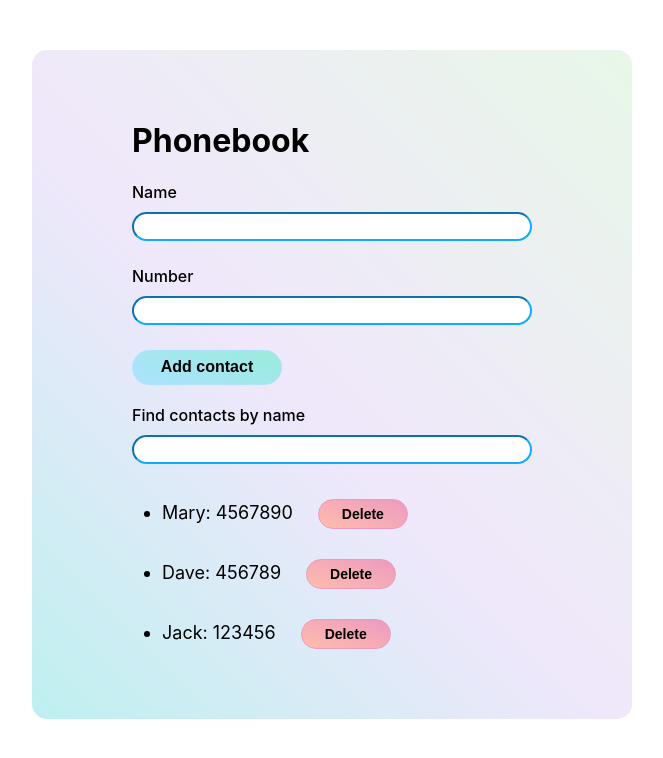
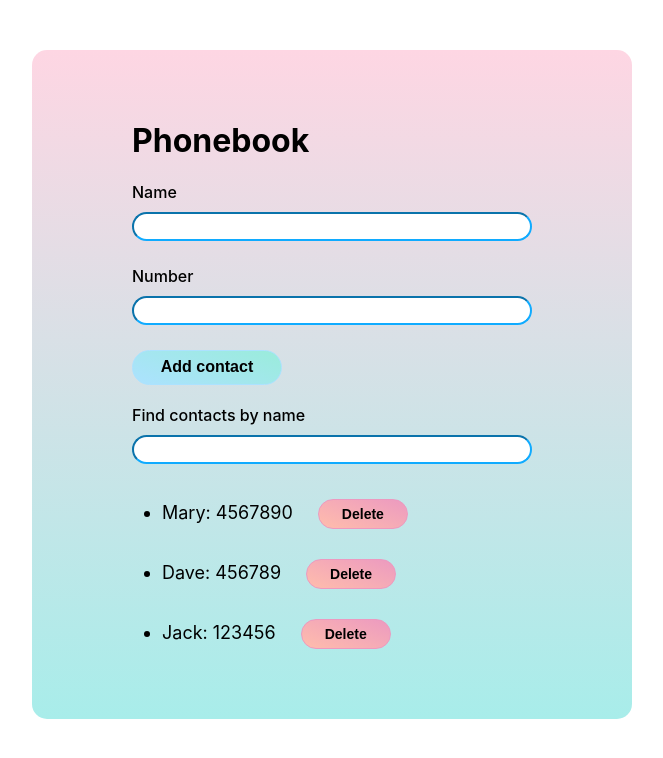
Before and after one commit to irbis14/goit-react-hw-09-phonebook, a React (Create React App) app: page / in a window 1280 px wide. Shown: the top 758 px of the page, without its empty margins (308-971 px from the left). Built offline with nearby package versions, Linux system fonts and the light colour scheme; data requests are answered from the project's data file.

Commit message:
Changes gradient

```diff
--- a/src/App.css
+++ b/src/App.css
@@ -4,14 +4,7 @@
   margin-left: 5px;
   padding: 5px 15px;
   width: 280px;
-  /* background: linear-gradient(21deg, #f0f8f8, #f1f5fc); */
-  background-color: #bef0f0;
-  background-image: linear-gradient(
-    45deg,
-    #bef0f0 0%,
-    #f0e7fb 46%,
-    #e8f7e8 100%
-  );
+  background-image: linear-gradient(to top, #a8edea 0%, #fed6e3 100%);
 
   border-radius: 15px;
 }
```
